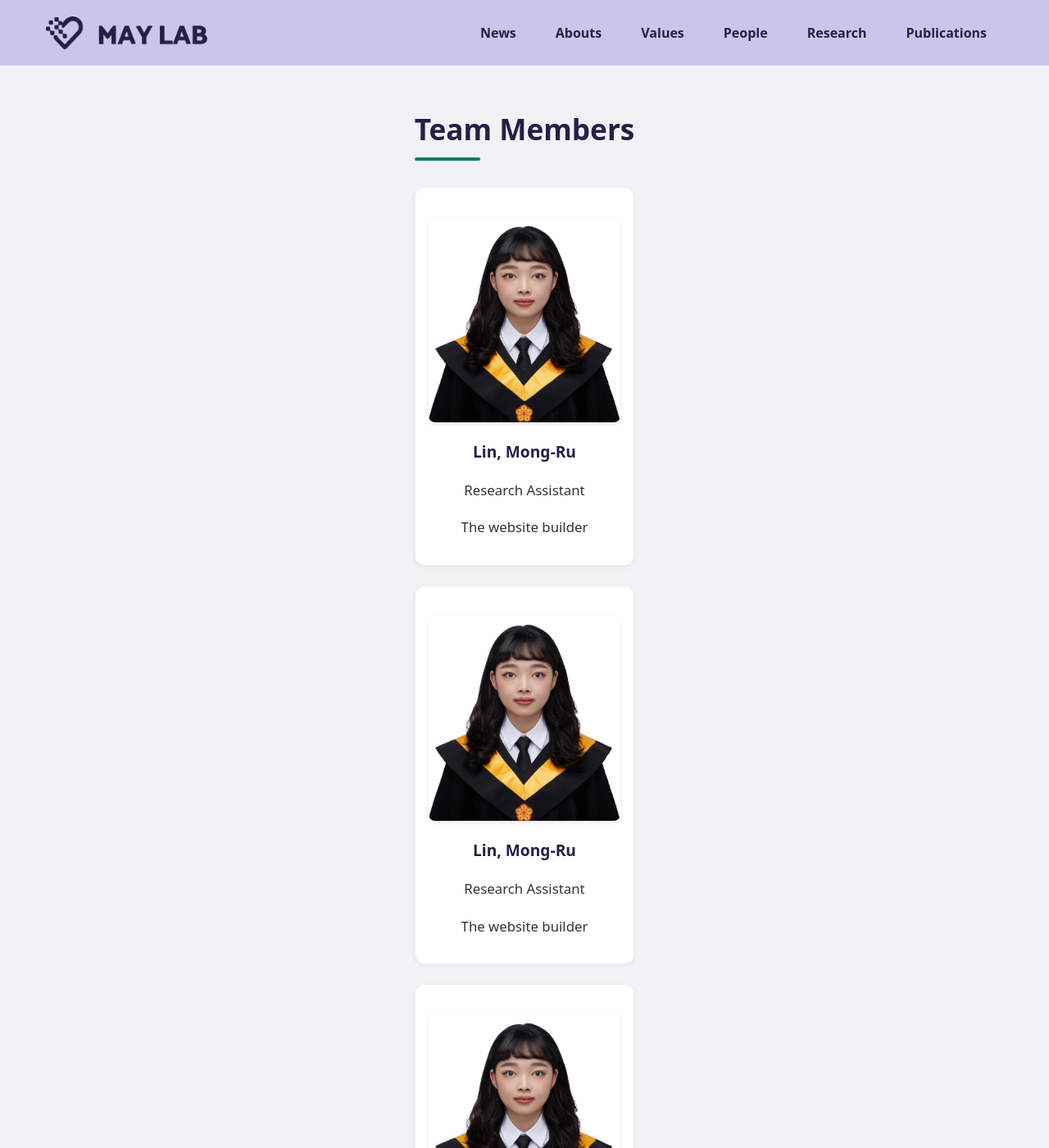
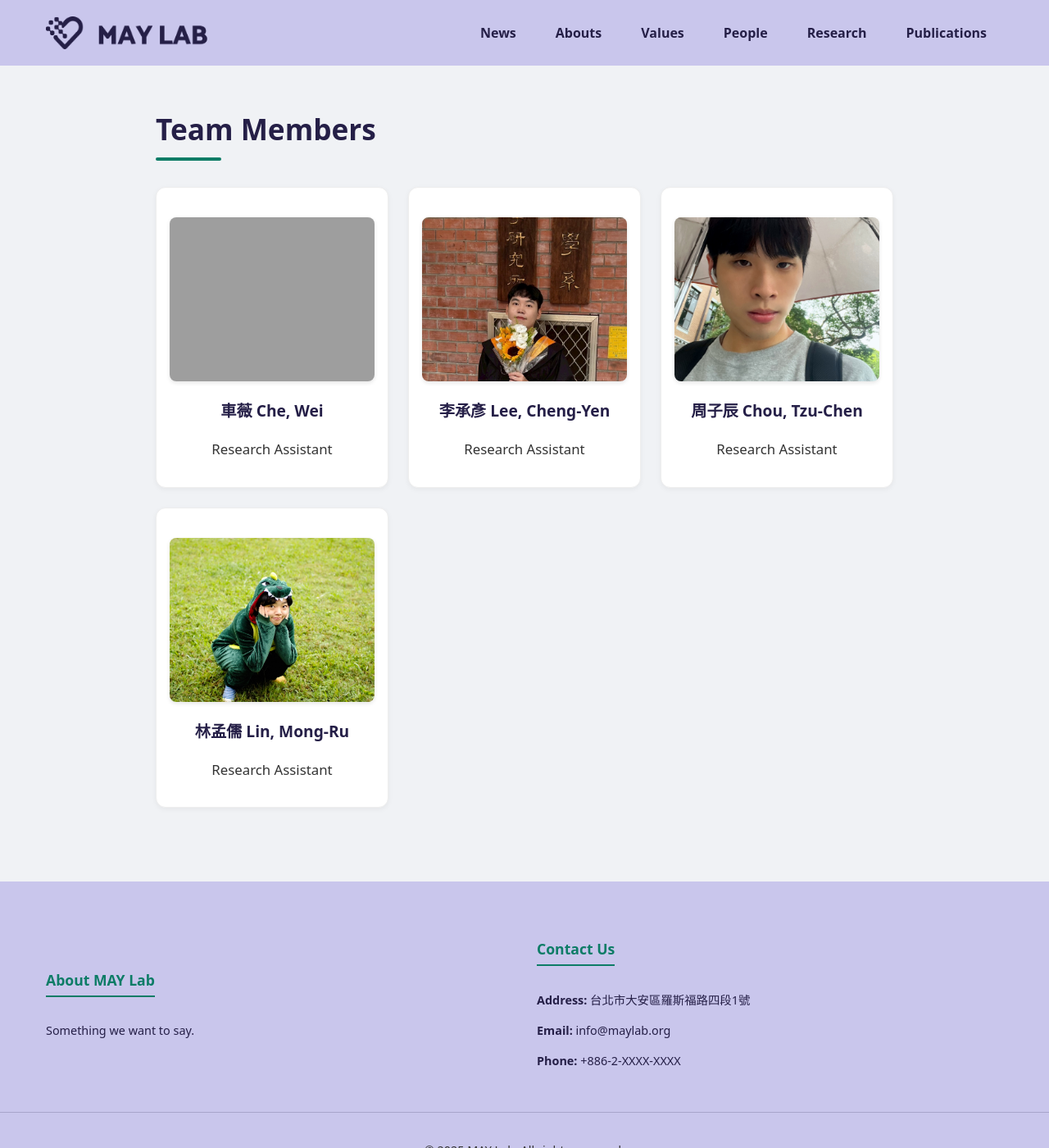
Before and after one commit to ntumaylab/maylab-website, a Jekyll site: the page built from people/team.html, in a window 1280 px wide and 1400 px high. Shown: the whole window at 82% size. Built offline with Jekyll 4.4.1, drawn with Linux system fonts in a browser that asks for light colours; some of the changed text lies outside the part shown; grey boxes are pictures that could not be loaded.

Commit message:
wesite css & rwd renew

```diff
--- a/_data/team.yml
+++ b/_data/team.yml
@@ -1,15 +1,17 @@
 # Sample members data
-- name: Lin, Mong-Ru
+- name: 車薇 Che, Wei
   role: Research Assistant
-  image: lin-mongru.jpg
-  bio:   The website builder
+  image: 車薇.jpg
 
-- name: Lin, Mong-Ru
+- name: 李承彥 Lee, Cheng-Yen
   role: Research Assistant
-  image: lin-mongru.jpg
-  bio:   The website builder
+  image: 李承彥.jpeg
 
-- name: Lin, Mong-Ru
+- name: 周子辰 Chou, Tzu-Chen
   role: Research Assistant
-  image: lin-mongru.jpg
-  bio:   The website builder
+  image: 周子辰.JPG
+
+
+- name: 林孟儒 Lin, Mong-Ru
+  role: Research Assistant
+  image: 林孟儒.jpg
--- a/_includes/footer.html
+++ b/_includes/footer.html
@@ -4,9 +4,6 @@
     <div class="footer-section footer-about">
       <h3>About MAY Lab</h3>
       <p>Something we want to say.</p>
-      <ul class="social-links">
-        <li><a href="https://github.com/ntumaylab" target="_blank" rel="noopener noreferrer"><i class="fab fa-github"></i> GitHub</a></li>
-        </ul>
     </div>
 
 
--- a/_includes/member_card.html
+++ b/_includes/member_card.html
@@ -2,5 +2,4 @@
   <img src="{{ include.image | relative_url }}" alt="{{ include.name }}">
   <h4>{{ include.name }}</h4>
   <p>{{ include.role }}</p>
-  <p>{{ include.bio }}</p>
 </div>
--- a/_layouts/home.html
+++ b/_layouts/home.html
@@ -33,9 +33,6 @@
         {% endfor %}
         </div>
 
-        <!-- Navigation Arrows -->
-        <div class="swiper-button-next"></div>
-        <div class="swiper-button-prev"></div>
         <!-- Pagination Dots -->
         <div class="swiper-pagination"></div>
     </div>
--- a/assets/_sass/_home.scss
+++ b/assets/_sass/_home.scss
@@ -7,7 +7,7 @@
 
   .swiper {
     width: 100%;
-    height: 400px;
+    height: 450px;
     overflow: hidden;
 
     @media (max-width: 768px) {
@@ -113,7 +113,7 @@
 }
 
 .news-preview {
-  margin-top: 50px; // 給 news section 一些頂部間距
+  margin-top: 40px; // 給 news section 一些頂部間距
 
   .news-cards {
     display: grid;
--- a/assets/_sass/_people.scss
+++ b/assets/_sass/_people.scss
@@ -1,9 +1,23 @@
 .team-grid {
   display: grid;
-  grid-template-columns: repeat(auto-fill, minmax(250px, 1fr));
+  // 預設為電腦版，一行四個人，使用 repeat 4fr 確保均分
+  grid-template-columns: repeat(3, 1fr);
   gap: 24px;
   margin-top: 32px;
 
+  // 針對寬度在 992px 以下的裝置，改為一行三個人
+  @media (max-width: 992px) {
+    grid-template-columns: repeat(3, 1fr);
+    gap: 20px;
+  }
+
+  // 針對手機平板之間的裝置，改為一行兩個人
+  @media (max-width: 768px) {
+    grid-template-columns: repeat(2, 1fr);
+    gap: 16px;
+  }
+
+  // 針對手機等小尺寸裝置，改為一行一個
   @media (max-width: 576px) {
     grid-template-columns: 1fr;
     gap: 16px;
@@ -26,13 +40,13 @@
 }
 
 .member-card img {
-  width: 100%;
-  height: 250px;
+  width: 250px;
+  height: 200px;
   object-fit: cover;
   border-radius: 8px;
   margin-bottom: 12px;
 
-  @media (max-width: 576px) {
+  @media (max-width: 600px) {
     height: 200px;
   }
 }
```
Also changed, not shown: assets/images/banner1.jpg (deleted), assets/images/banner2.jpg (deleted), assets/images/chen-yenling.jpg (deleted), assets/images/lin-mongru.jpg (deleted), assets/images/周子辰.JPG (added), assets/images/李承彥.jpeg (added), assets/images/林孟儒.jpg (added), 2 other files.
